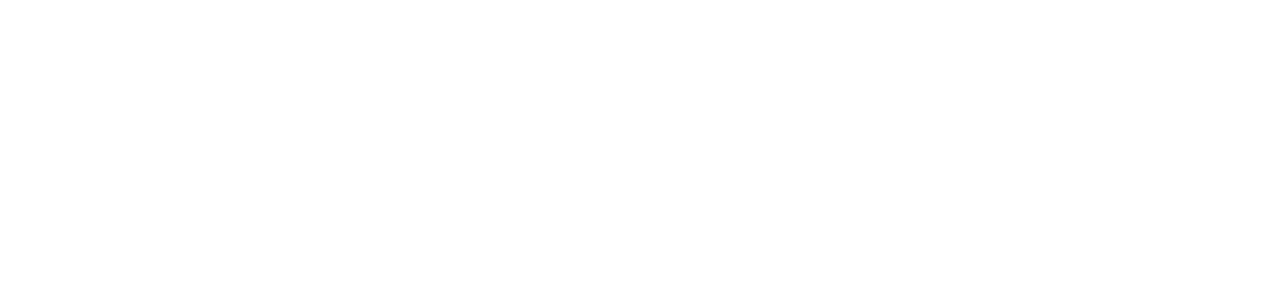
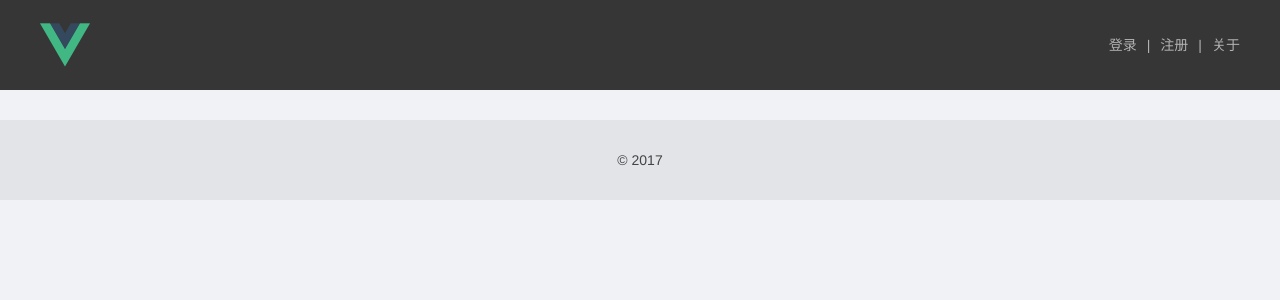
Before and after one commit to dreamanddream/newprojects, a Vue app in the folder newproject/: page / in a window 1280 px wide. Shown: the top 300 px of the page. Built offline with nearby package versions, Linux system fonts and the light colour scheme.

Commit message:
pages创建index

```diff
--- a/newproject/src/components/layout.vue
+++ b/newproject/src/components/layout.vue
@@ -1,8 +1,25 @@
 <template>
   <div>
-    <div class="app-header"></div>
-    <div class="app-content"></div>
-    <div class="app-footer"></div>
+    <div class="app-head">
+      <div class="app-head-inner">
+        <img src="../assets/logo.png" alt="">
+        <div class="head-nav">
+          <ul class="nav-list">
+            <li>登录</li>
+            <li class="nav-pile">|</li>
+            <li>注册</li>
+            <li class="nav-pile">|</li>
+            <li>关于</li>
+          </ul>
+        </div>
+      </div>
+    </div>
+    <div class="app-content">
+      <router-view></router-view>
+    </div>
+    <div class="app-foot">
+      <p>© 2017</p>
+    </div>
   </div>
 </template>
 
@@ -15,3 +32,154 @@
     }
   }
 </script>
+
+<style>
+/* 设置全局style，相当于common.css如果只是希望在局部中有效给style添加scope */
+
+/* http://meyerweb.com/eric/tools/css/reset/
+   v2.0 | 20110126
+   License: none (public domain)
+*/
+
+html, body, div, span, applet, object, iframe,
+h1, h2, h3, h4, h5, h6, p, blockquote, pre,
+a, abbr, acronym, address, big, cite, code,
+del, dfn, em, img, ins, kbd, q, s, samp,
+small, strike, strong, sub, sup, tt, var,
+b, u, i, center,
+dl, dt, dd, ol, ul, li,
+fieldset, form, label, legend,
+table, caption, tbody, tfoot, thead, tr, th, td,
+article, aside, canvas, details, embed,
+figure, figcaption, footer, header, hgroup,
+menu, nav, output, ruby, section, summary,
+time, mark, audio, video {
+  margin: 0;
+  padding: 0;
+  border: 0;
+  font-size: 100%;
+  font: inherit;
+  vertical-align: baseline;
+}
+/* HTML5 display-role reset for older browsers */
+article, aside, details, figcaption, figure,
+footer, header, hgroup, menu, nav, section {
+  display: block;
+}
+body {
+  line-height: 1;
+}
+ol, ul {
+  list-style: none;
+}
+blockquote, q {
+  quotes: none;
+}
+blockquote:before, blockquote:after,
+q:before, q:after {
+  content: '';
+  content: none;
+}
+table {
+  border-collapse: collapse;
+  border-spacing: 0;
+}
+a {
+  color: inherit;
+  text-decoration: none;
+}
+body {
+  background: #f0f2f5;
+  font-family: "Helvetica Neue",Helvetica,Arial,"Hiragino Sans GB","Hiragino Sans GB W3","Microsoft YaHei UI","Microsoft YaHei","WenQuanYi Micro Hei",sans-serif;
+  font-size: 14px;
+  color: #444;
+}
+.app-head {
+  background: #363636;
+  color: #b2b2b2;
+  height: 90px;
+  line-height: 90px;
+  width: 100%;
+}
+.app-head-inner {
+  width: 1200px;
+  margin: 0 auto;
+}
+.head-logo {
+  float: left;
+}
+.app-head-inner img {
+  width: 50px;
+  margin-top: 20px;
+}
+.head-nav {
+  float: right;
+}
+.head-nav ul {
+  overflow: hidden;
+}
+.head-nav li {
+  cursor: pointer;
+  float: left;
+}
+.nav-pile {
+  padding: 0 10px;
+}
+.app-foot {
+  text-align: center;
+  height: 80px;
+  width: 100%;
+  line-height: 80px;
+  background: #e3e4e8;
+  clear: both;
+  margin-top: 30px;
+}
+.container {
+  width: 1200px;
+  margin: 0 auto;
+}
+.hr {
+  height: 1px;
+  width: 100%;
+  background: #ddd;
+}
+.button {
+  background: #4fc08d;
+  color: #fff;
+  display: inline-block;
+  padding: 10px 20px;
+  cursor: pointer;
+}
+.button:hover {
+  background: #4fc08d;
+}
+.g-form {
+
+}
+.g-form-line {
+  padding: 15px 0;
+}
+.g-form-label {
+  width: 100px;
+  font-size: 16px;
+  display: inline-block;
+}
+.g-form-input {
+  display: inline-block;
+}
+.g-form-input input {
+  height: 30px;
+  width: 200px;
+  line-height: 30px;
+  vertical-align: middle;
+  padding: 0 10px;
+  border: 1px solid #ccc;
+}
+.g-form-btn {
+  padding-left: 100px;
+}
+.g-form-error {
+  color: red;
+  padding-left: 15px;
+}
+</style>
--- a/newproject/src/main.js
+++ b/newproject/src/main.js
@@ -4,9 +4,10 @@
 // import App from './App' // 引入app.vue作为根组件
 // 搭建项目引入自己的layout模板
 import Layout from './components/layout'
-
+// 设置页面要跳转到的路由地方
+import IndexPage from './pages/index'
 // 引入自己安装的路由 vue-router库
-// import VRouter from 'vue-router'
+import VueRouter from 'vue-router'
 // 引入vuex
 // import Vuex from 'vuex'
 // 引入自己创建的apple组件
@@ -15,12 +16,23 @@
 // import RedApple from './components/RedApple'
 
 // 使用vue.use注册使用路由vrouter
-// Vue.use(VRouter)
+Vue.use(VueRouter)
+let router = new VueRouter({
+  mode: 'history',
+  routes: [
+    {
+      path: '/',
+      // 注意这里是component
+      component: IndexPage
+    }
+  ]
+})
+
 // 使用use方法注册vuex
 // Vue.use(Vuex)
 // 引入后要实例化路由,实例化后插入到下面vue实例中
 // let router = new VRouter({
-//   // 支持前后切换
+//   // 支持前后切换.使用html5的history
 //   mode: 'history',
 //   // 设置映射关系
 //   routes: [
@@ -87,7 +99,7 @@
   // 模板是app这样的根组件
   el: '#app',
   // 插入路由
-  // router,
+  router,
   // 将store添加到实例化的vue中,全局使用，然后可以在每一个子组件中，通过this.$store.stare去触发方法，调用状态
   // store,
   // template: '<App/>',
```
Also changed, not shown: newproject/src/pages/index.vue (added), 1 other file (tests, documents, lock files or other folders).
